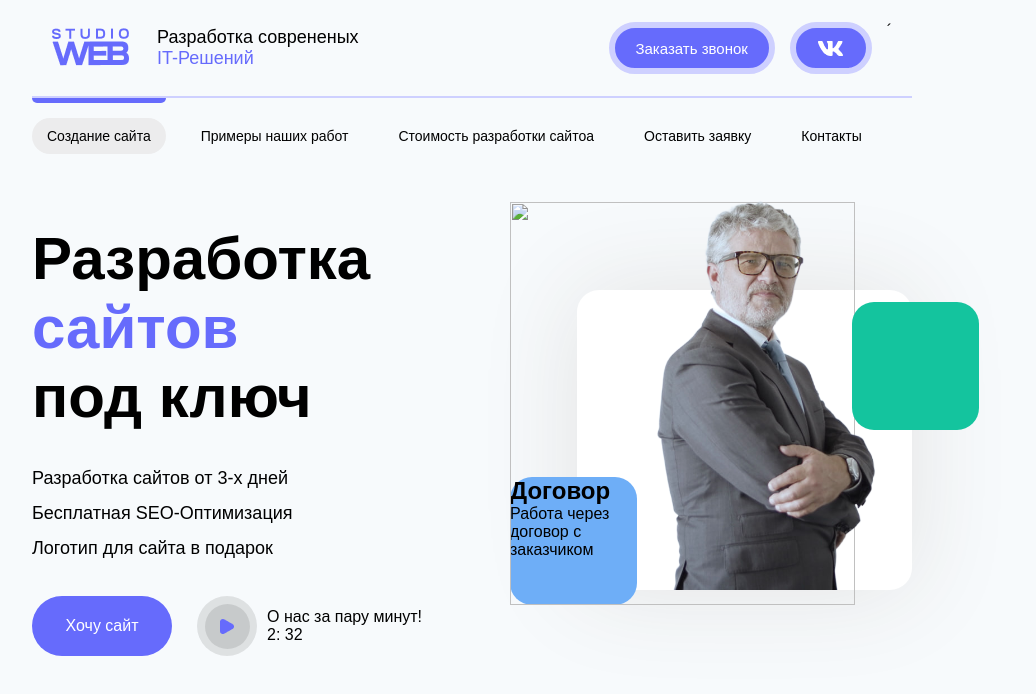
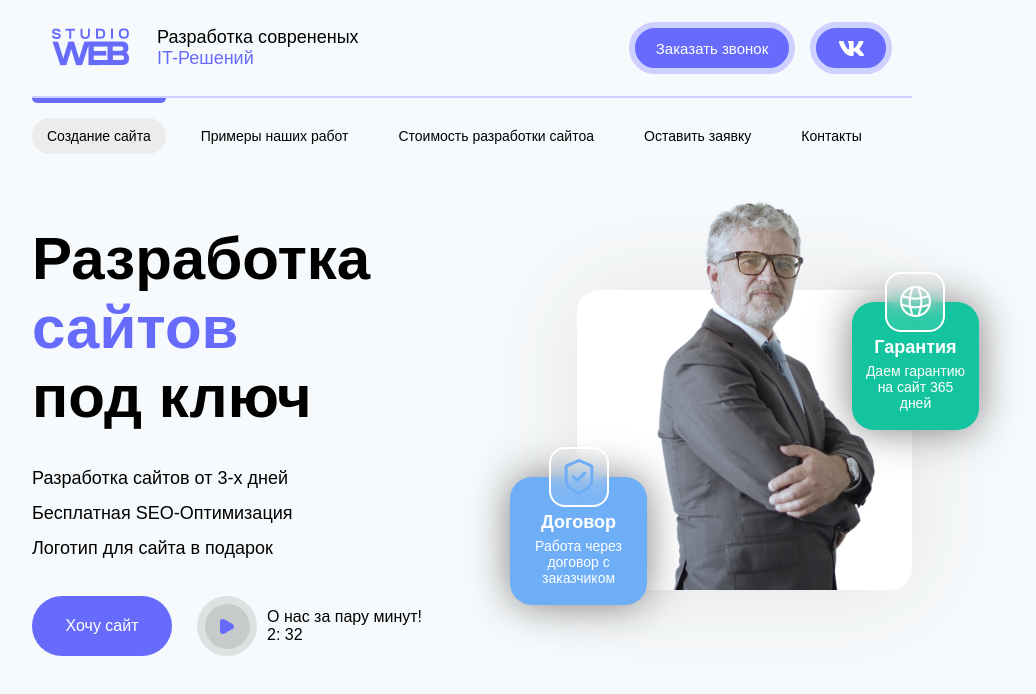
Before and after one commit to quential/maket_2, a plain HTML site: page index.html in a window 1280 px wide. Shown: the whole page, without its empty margins (168-1204 px from the left). Drawn offline with Linux system fonts and the light colour scheme.

Commit message:
header-all

```diff
--- a/index.html
+++ b/index.html
@@ -21,7 +21,7 @@
                 </div>
                 <div class="directory-vk-block">
                     <img class="directory-vk" src="./assets/vk.png" alt="">
-                </div>´
+                </div>
             </div>
         </div>
         <!--    DIRECTORY    -->
@@ -73,13 +73,20 @@
             </div>
             <div class="left-half-header-block">
                 <div class="agreement-block">
-                    <img src="" alt="">
+                    <div class="agreement-icon-block">
+                        <img src="./assets/agreement-icon.png" alt="" class="agreement-icon">
+                    </div>
                     <h2>Договор</h2>
                     <p>Работа через договор с заказчиком</p>
                 </div>
-                <img src="./assets/дед.png" alt="">
-                <div class="guarantee-block"></div>
-
+                <img src="./assets/дед.png" class="header-img" alt="Дед">
+                <div class="guarante-block">
+                    <div class="guarante-icon-block">
+                        <img src="./assets/guarante-icon.png" alt="" class="guarante-icon">
+                    </div>
+                    <h2>Гарантия</h2>
+                    <p>Даем гарантию на сайт 365 дней</p>
+                </div>
             </div>
         </div>
     </header>
--- a/style.css
+++ b/style.css
@@ -12,7 +12,7 @@
 }
 
 body{
-    padding-inline: 200px;
+    padding: 0 200px;
     background-color: rgba(247, 250, 252, 1);
 }
 
@@ -186,7 +186,7 @@ body{
     box-shadow: 0px 0px 100px #e3e3e3;
 }
 
-.left-half-header-block img{
+.header-img{
     position: absolute;
     bottom: 0;
     height: 403px;
@@ -195,15 +195,50 @@ body{
 
 .agreement-block{
     height: 128px;
-    width: 127px;
+    width: 137px;
     background-color: rgba(110, 174, 247, 1);
     border-radius: 22px;
     position: absolute;
     bottom: -5%;
     left: -20%;
+    display: flex;
+    flex-direction: column;
+    justify-content: center;
+    align-items: center;
+    gap: 5px;
+    box-shadow: 0px 0px 40px rgb(126, 126, 126);
 }
 
-.guarantee-block{
+.agreement-block h2{
+    font-size: 18px;
+    color: white;
+}
+
+.agreement-block p{
+    text-align: center;
+    font-size: 14px;
+    color: white;
+}
+
+.agreement-icon-block{
+    height: 60px;
+    width: 60px;
+    border-radius: 16px;
+    border: 2px solid white;
+    background-color: rgba(255, 255, 255, 0.1);
+    backdrop-filter: blur(10px);
+    display: flex;
+    justify-content: center;
+    align-items: center;
+    margin-top: -50px;
+}
+
+.agreement-icon{
+    height: 44px;
+    width: 44px;
+}
+
+.guarante-block{
     height: 128px;
     width: 127px;
     background-color: rgba(20, 196, 158, 1);
@@ -211,4 +246,40 @@ body{
     position: absolute;
     top: 4%;
     right: -20%;
+    display: flex;
+    justify-content: center;
+    align-items: center;
+    flex-direction: column;
+    padding-inline: 10px;
+    gap: 5px;
+    box-shadow: 0px 0px 40px rgb(126, 126, 126);
 }
+
+.guarante-icon-block{
+    height: 60px;
+    width: 60px;
+    background-color: rgba(255, 255, 255, 0.1);
+    backdrop-filter: blur(10px);
+    border-radius: 16px;
+    margin-top: -50px;
+    border: 2px solid white;
+    display: flex;
+    justify-content: center;
+    align-items: center;
+}
+
+.guarante-block h2{
+    font-size: 18px;
+    color: white;
+}
+
+.guarante-block p{
+    text-align: center;
+    font-size: 14px;
+    color: white;
+}
+
+.guaratne-icon{
+    height: 33px;
+    width: 33px;
+}
```
Also changed, not shown: assets/agreement-icon.png (added), assets/guarante-icon.png (added).
